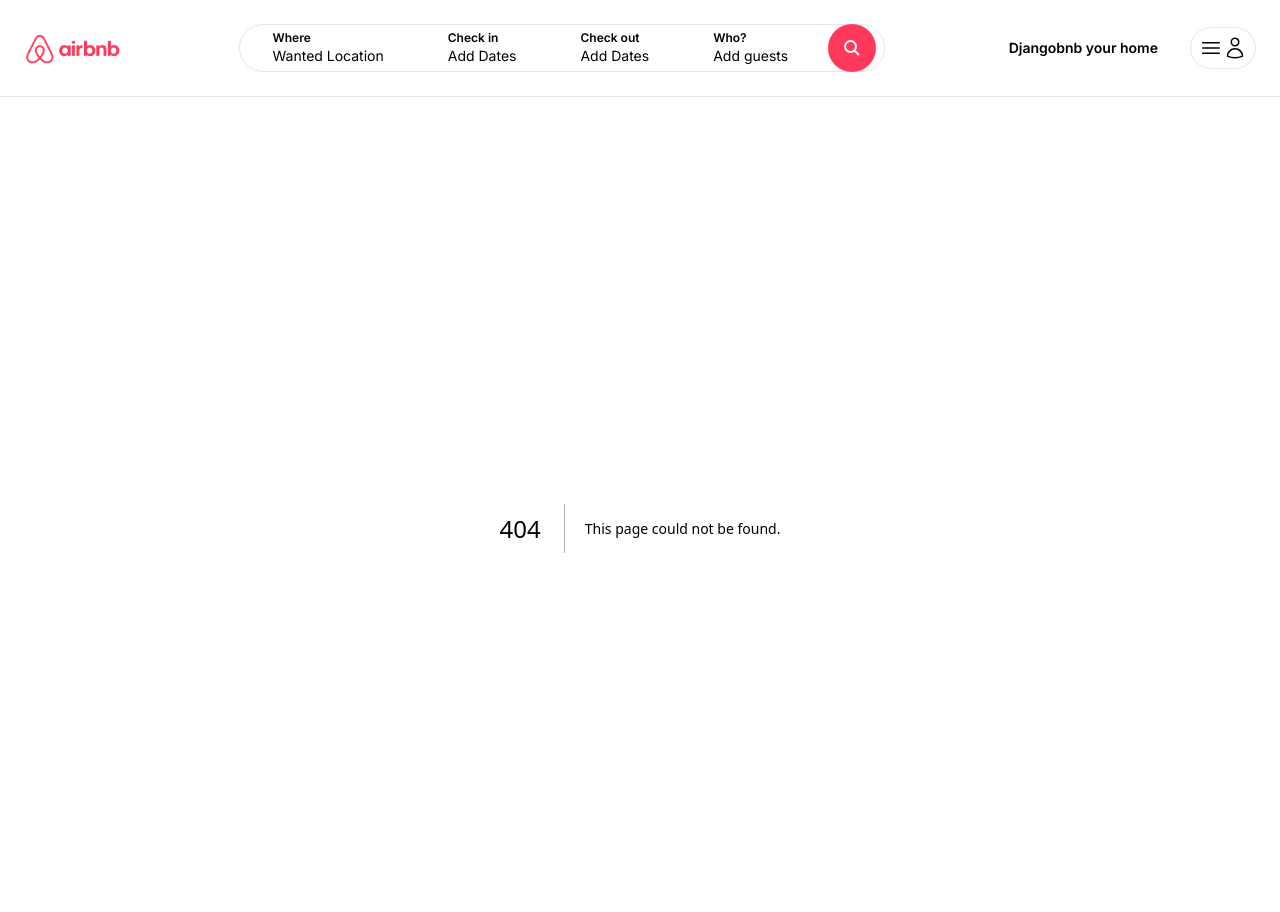
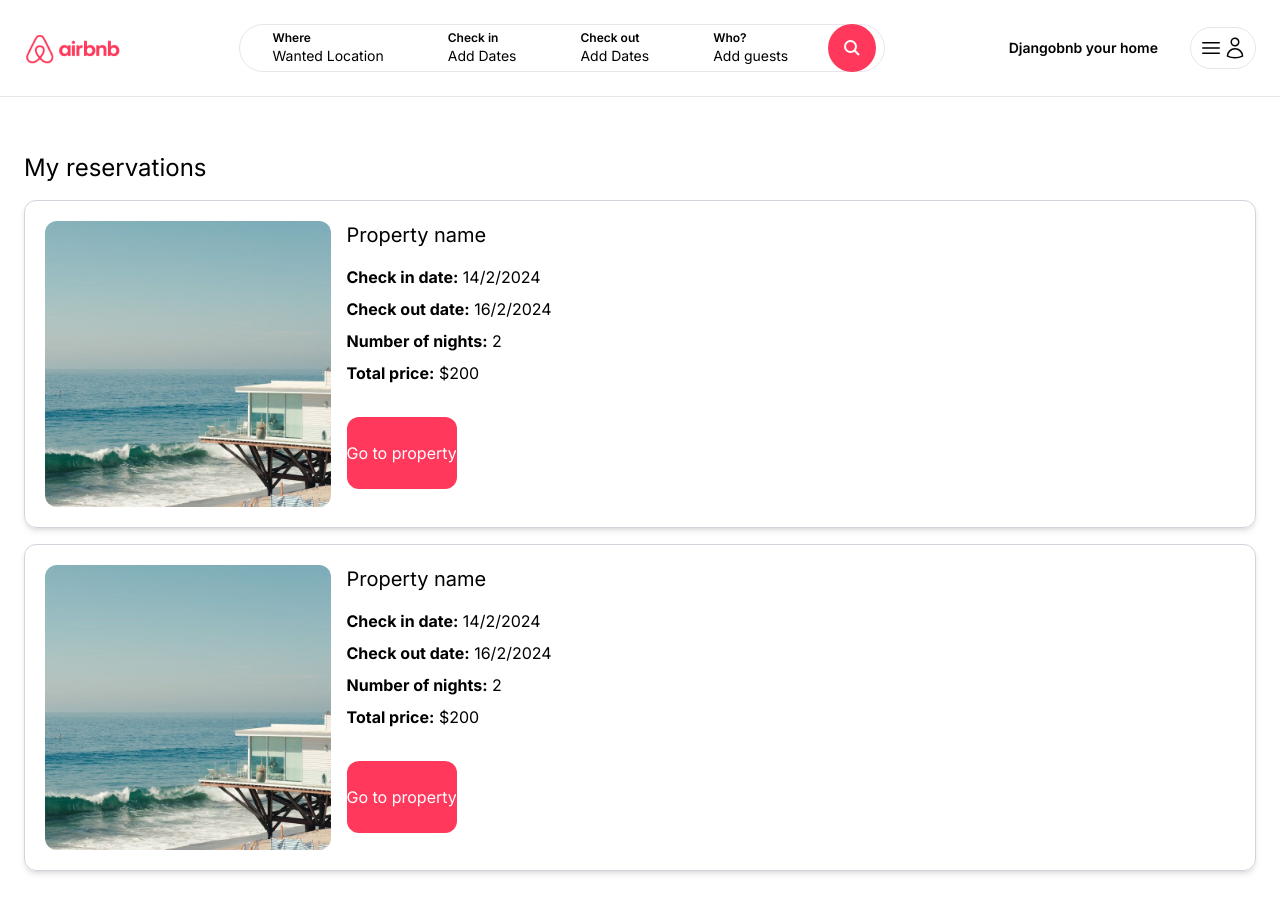
Before and after one commit to AdityaSahu786/AirBnb_Clone, a Next.js app: page /myreservations in a window 1280 px wide. Before the commit this address had no page. Shown: the top 912 px of the page. Built offline with nearby package versions, Linux system fonts and the light colour scheme.

Commit message:
Completed adding my reservation page(static)

```diff
--- /dev/null
+++ b/app/myreservations/page.tsx
@@ -0,0 +1,64 @@
+import Image from "next/image";
+
+const MyReservationPage = () => {
+    return (
+        <main className="max-w-[1500px] mx-auto px-6 pb-6">
+
+                 <h1 className="mt-6 mb-2 text-2xl">My reservations</h1>
+             <div>
+                 <div className="p-5 mt-4 grid  grid-cols-1 md:grid-cols-4 gap-4 shadow-md border border-gray-300  rounded-xl ">
+                     <div className="col-span-1">
+                         <div className="relative overflow-hidden aspect-square rounded-xl">
+                             <Image
+                                 fill
+                                 src="/beach_1.jpg"
+                                 className="hover:scale-110 object-cover transition h-full w-full "
+                                 alt="Beach House"
+                                 />
+                            </div>
+                     </div>
+
+                     <div className="col-span-1 md:col-span-3 ">
+                        <h2 className="mb-4 text-xl">Property name</h2>
+
+                        <p className="mb-2"><strong>Check in date:</strong> 14/2/2024</p>
+                        <p className="mb-2"><strong>Check out date:</strong> 16/2/2024</p>
+
+
+                        <p className="mb-2"><strong>Number of nights:</strong> 2</p>
+                        <p className="mb-2"><strong>Total price:</strong> $200</p>
+
+                        <div className="mt-6 inline-block cursor-pointer py-4 py-6 bg-airbnb text-white rounded-xl">Go to property</div>
+                     </div>
+                 </div>
+                 <div className="p-5 mt-4 grid grid-cols-1 md:grid-cols-4 gap-4 shadow-md border border-gray-300  rounded-xl ">
+                     <div className="col-span-1">
+                         <div className="relative overflow-hidden aspect-square rounded-xl">
+                             <Image
+                                 fill
+                                 src="/beach_1.jpg"
+                                 className="hover:scale-110 object-cover transition h-full w-full "
+                                 alt="Beach House"
+                                 />
+                            </div>
+                     </div>
+
+                     <div className="col-span-1 md:col-span-3 ">
+                        <h2 className="mb-4 text-xl">Property name</h2>
+
+                        <p className="mb-2"><strong>Check in date:</strong> 14/2/2024</p>
+                        <p className="mb-2"><strong>Check out date:</strong> 16/2/2024</p>
+
+
+                        <p className="mb-2"><strong>Number of nights:</strong> 2</p>
+                        <p className="mb-2"><strong>Total price:</strong> $200</p>
+
+                        <div className="mt-6 inline-block cursor-pointer py-4 py-6 bg-airbnb text-white rounded-xl">Go to property</div>
+                     </div>
+                 </div>
+             </div>
+        </main>
+    )
+}
+
+export default MyReservationPage;
```
